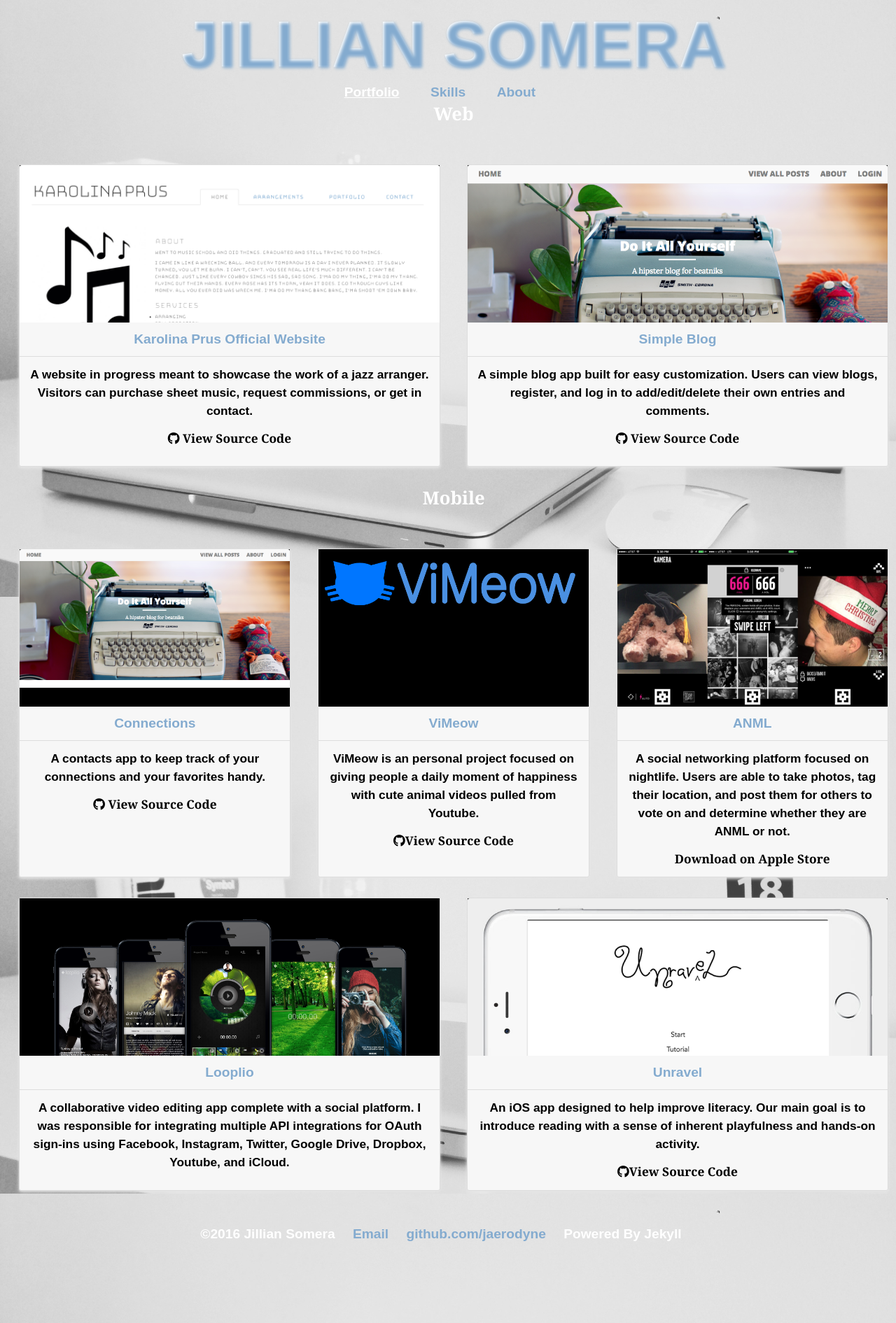
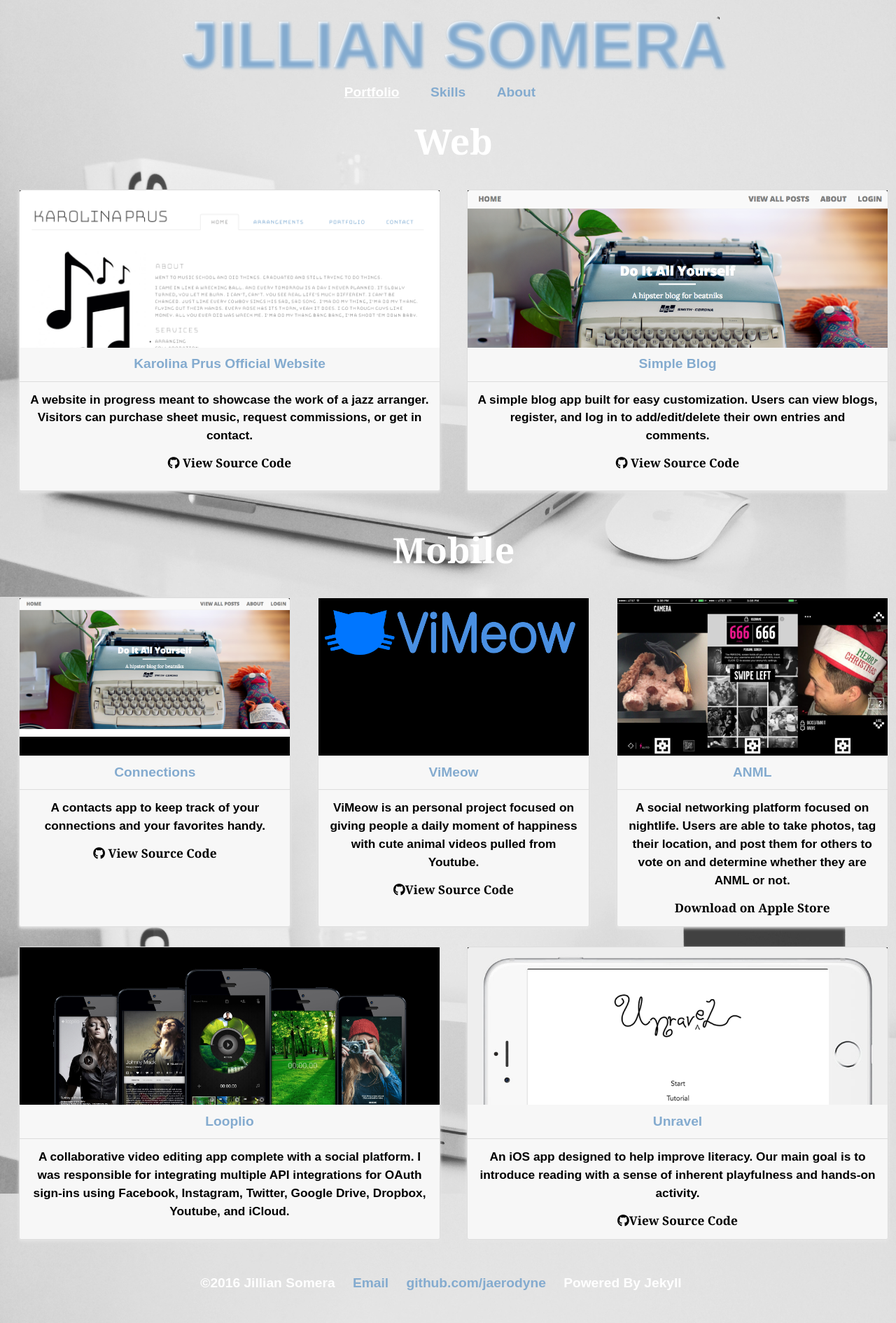
Before and after one commit to jaerodyne/jaerodyne.github.io, a Jekyll site: the page built from index.html, in a window 1280 px wide. Shown: the whole page at 70% size. Built offline with Jekyll 4.4.1, drawn with Linux system fonts in a browser that asks for light colours; nearby versions of some CDN libraries; some web fonts are replaced.

Commit message:
Style portfolio headers

```diff
--- a/_includes/header.html
+++ b/_includes/header.html
@@ -16,7 +16,7 @@
 		  <li class="tab-header-and-content">
 		    <a href="/portfolio" class="is-active tab-link">Portfolio</a>
 		    <div class="tab-content">
-		    	<h1>Web</h1>
+		    	<h1 class="portfolio">Web</h1>
 		      <div class="cards">
 		        <div class="card">
 		          <div class="card-image">
@@ -50,7 +50,7 @@
 		        </div>
 		      </div>
 
-		      <h1>Mobile</h1>
+		      <h1 class="portfolio">Mobile</h1>
 					<div class="cards">
 		        <div class="card">
 		          <div class="card-image">
--- a/_sass/_layout.scss
+++ b/_sass/_layout.scss
@@ -122,3 +122,9 @@ button.resume {
   color: inherit;
   text-decoration: none;
 }
+
+h1.portfolio {
+  font-size: 50px;
+  margin-top: 0.5em;
+  margin-bottom: 0;
+}
```
